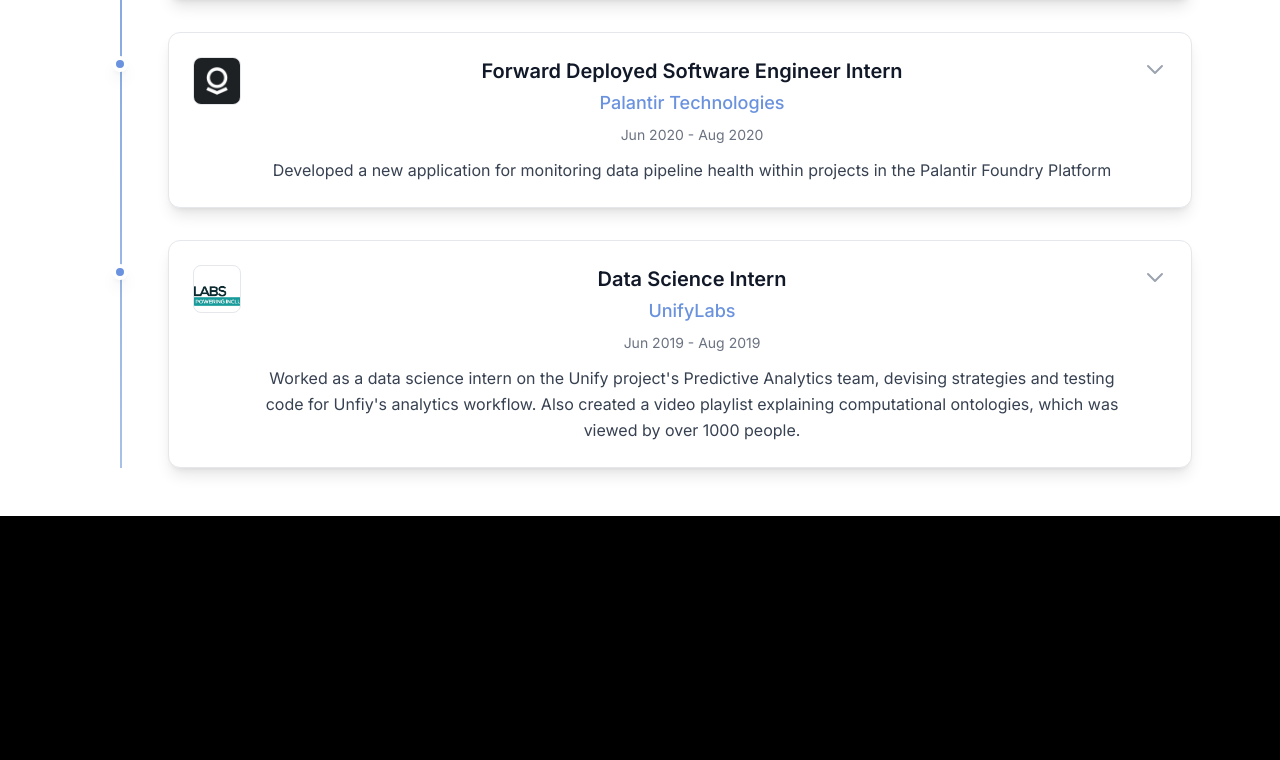
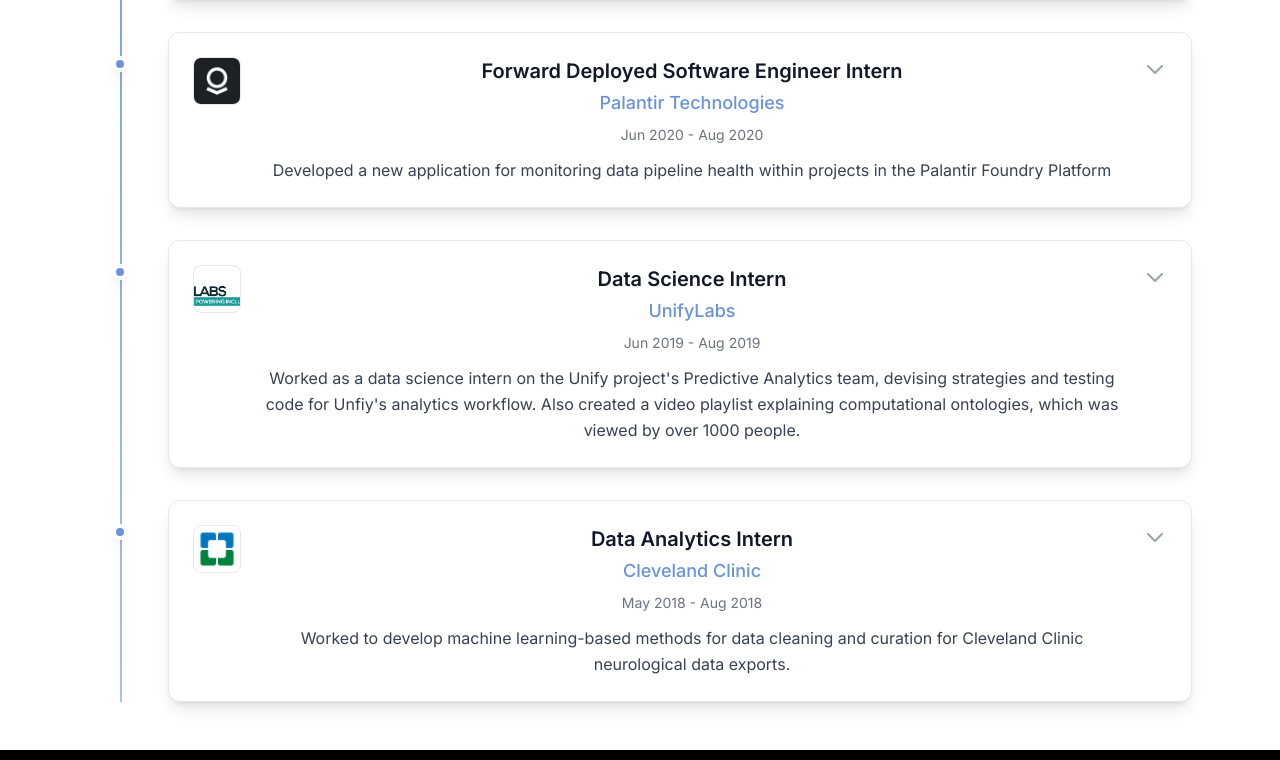
Before and after one commit to aidris21/aidris.com, a React (Create React App) app: page /work in a window 1280 px wide. Shown: the part 910-1670 px from the top of the page. Before the commit the page ends 1436 px from the top, so only its background shows below. Built offline with nearby package versions, Linux system fonts and the light colour scheme.

Commit message:
add external links, update experience

```diff
--- a/package.json
+++ b/package.json
@@ -3,6 +3,7 @@
   "version": "0.1.0",
   "private": true,
   "dependencies": {
+    "@dhaiwat10/react-link-preview": "^1.15.0",
     "@testing-library/jest-dom": "^5.17.0",
     "@testing-library/react": "^13.4.0",
     "@testing-library/user-event": "^13.5.0",
--- a/src/components/work/ExperienceTab.tsx
+++ b/src/components/work/ExperienceTab.tsx
@@ -5,6 +5,7 @@
 import palantir_technologies_logo from '../../assets/logos/palantir_technologies_logo.jpeg';
 import dayjs from 'dayjs';
 import unifylabs_logo from '../../assets/logos/unify_labs_logo_tagline_med.original.png';
+import cleveland_clinic_logo from '../../assets/logos/cleveland_clinic_logo.jpeg';
 
 const ExperienceTab: React.FC = () => {
   const [expandedCard, setExpandedCard] = useState<string | null>(null);
@@ -19,7 +20,7 @@
       startDate: dayjs('2024-06-24'),
       endDate: null,
       summary: 'Developing a platform of applications utilizing inspection, process, and operational data to optimize capital expenditures at industrial facilities.',
-      description: 'TODO'
+      description: "At Gecko I've both contributed to and led major product developments in the effort of building a platform, Cantilever, that serves as the central solution for maintaining and improving asset integrity, capital maintenance decisions, and process optimization. I've led made major contributions to the core asset maintenance planning product, and led the development of products to automate aspects of the inspection and report delivery process. Most recently, I've created a mobile application that serves as extension of the Cantilever platform, for the purpose of collecting non-robotic data from the field directl into the core platform.  "
     },
     {
       id: '2',
@@ -29,7 +30,14 @@
       startDate: dayjs('2021-08-09'),
       endDate: dayjs('2024-05-23'),
       summary: 'Led multiple teams of engineers in both healthcare and manufacturing verticals, deploying novel applications within Palantir Foundry to develop digital twins of their operations.',
-      description: "As a Technical Lead at Palantir Technologies, I worked with multiple clients in the healthcare industry to build solutions optimizing hospital operations to deliver care to more patients, and led the integration of multiple legacy data systems, and subsequently led the development of software solutions to increase patient capacity by forecasting hospital patient demand, allocating nursing staff based on patient need, and optimizing operating room schedules, leveraging a robust ontology and machine learning models. I've also worked with a Fortune 500 manufacturing client to automate multiple business processes, including large-scale ERP data migrations, order fulfillment, and enterprise rebate programs. The former created a 10M+ enterprise deal, and the latter created a 30M+ enterprise deal."
+      description: "As a Technical Lead at Palantir Technologies, I worked with multiple clients in the healthcare industry to build solutions optimizing hospital operations to deliver care to more patients, and led the integration of multiple legacy data systems, and subsequently led the development of software solutions to increase patient capacity by forecasting hospital patient demand, allocating nursing staff based on patient need, and optimizing operating room schedules, leveraging a robust ontology and machine learning models. I've also worked with a Fortune 500 manufacturing client to automate multiple business processes, including large-scale ERP data migrations, order fulfillment, and enterprise rebate programs. The former created a 10M+ enterprise deal, and the latter created a 30M+ enterprise deal.",
+      externalFeatures: [{
+        url: 'https://www.cnbc.com/2023/06/17/palantir-hospital-operations-platform-accounts-for-10percent-of-revenue.html',
+        title: 'Palantir Hospital Operations Platform Accounts for 10% of Revenue'
+      }, {
+        url: "https://www.youtube.com/watch?v=5uE_bY85bGU",
+        title: 'Palantir Hospital Operations at Cleveland Clinic'
+      }]
     },
     {
       id: '3',
@@ -49,8 +57,25 @@
       startDate: dayjs('2019-06-01'),
       endDate: dayjs('2019-08-01'),
       summary: 'Worked as a data science intern on the Unify project\'s Predictive Analytics team, devising strategies and testing code for Unfiy\'s analytics workflow. Also created a video playlist explaining computational ontologies, which was viewed by over 1000 people.',
-      description: 'Worked as a data science intern on the Unify project\'s Predictive Analytics team, devising strategies and testing code for Unfiy\'s analytics workflow. Also created a video playlist explaining computational ontologies, which was viewed by over 1000 people.'
+      description: 'Worked as a data science intern on the Unify project\'s Predictive Analytics team, devising strategies and adding automated testing for Unfiy\'s analytics workflow. In addition, worked on Unify\'s ontology product, with the aim of building a core data asset useable by other non-profit organizations.  Also created a video playlist explaining computational ontologies, intended to be used within the company. Both videos have now amassed a combined 45,000 views',
+      externalFeatures: [{
+        url: 'https://www.youtube.com/watch?v=-bSYWBG_ayM',
+        title: 'Ontology Explainer Video'
+      }, {
+        url: 'https://www.youtube.com/watch?v=akz0Me7Mdmg',
+        title: 'Protege Tutorial Video'
+      }]
     },
+    {
+      id: '5',
+      company: 'Cleveland Clinic',
+      position: 'Data Analytics Intern',
+      logo: cleveland_clinic_logo,
+      startDate: dayjs('2018-05-30'),
+      endDate: dayjs('2018-08-01'),
+      summary: 'Worked to develop machine learning-based methods for data cleaning and curation for Cleveland Clinic neurological data exports.',
+      description: 'Worked to develop machine learning-based methods for more automatic data cleaning for datasets of medical images for neurological patients. This data was to be used for training predictive models for neurological conditions based on MRI images, and needed to be curated automatically for supervised learning. In addition, worked to better understand state-of-the-art imaging machine-learning models for future use by the research group. '
+    }
   ];
 
   const toggleCard = (id: string) => {
@@ -84,6 +109,7 @@
               }}
               summary={experience.summary}
               description={experience.description}
+              externalFeatures={experience.externalFeatures}
               isExpanded={expandedCard === experience.id}
               onToggle={() => toggleCard(experience.id)}
               isLast={index === experiences.length - 1}
--- a/src/components/work/TimelineCard.tsx
+++ b/src/components/work/TimelineCard.tsx
@@ -1,5 +1,7 @@
 import dayjs from 'dayjs';
 import React from 'react';
+import { LinkPreview } from '@dhaiwat10/react-link-preview';
+import { ExternalFeature } from '../../types/work';
 
 interface TimelineCardProps {
   id: string;
@@ -12,6 +14,7 @@
   };
   summary: string;
   description: string;
+  externalFeatures?: ExternalFeature[];
   isExpanded: boolean;
   onToggle: () => void;
   isLast?: boolean;
@@ -24,6 +27,7 @@
   dateRange,
   summary,
   description,
+  externalFeatures,
   isExpanded,
   onToggle,
   isLast = false
@@ -90,6 +94,37 @@
             <div className="pt-4">
               <h4 className="text-lg font-medium text-gray-900 mb-3">Details</h4>
               <p className="text-gray-700 leading-relaxed whitespace-pre-line">{description}</p>
+
+              {externalFeatures && externalFeatures.length > 0 && (
+                <div className="mt-6">
+                  <h5 className="text-md font-medium text-gray-900 mb-4">Features</h5>
+                  <div className="space-y-4">
+                    {externalFeatures.map((externalFeature, index) => (
+                      <div key={index} className="border border-gray-200 rounded-lg overflow-hidden">
+                        <LinkPreview
+                          url={externalFeature.url}
+                          width="100%"
+                          borderRadius="8px"
+                          showLoader={true}
+                          fallback={
+                            <div className="p-4 bg-gray-50 border border-gray-200 rounded-lg">
+                              <p className="text-gray-600">{externalFeature.title}</p>
+                              <a
+                                href={externalFeature.url}
+                                target="_blank"
+                                rel="noopener noreferrer"
+                                className="text-[#6a92de] hover:underline"
+                              >
+                                View →
+                              </a>
+                            </div>
+                          }
+                        />
+                      </div>
+                    ))}
+                  </div>
+                </div>
+              )}
             </div>
           </div>
         )}
--- a/src/types/work.ts
+++ b/src/types/work.ts
@@ -11,6 +11,11 @@
   projects: string[];
 }
 
+export interface ExternalFeature {
+  url: string;
+  title: string;
+}
+
 export interface Experience {
   id: string;
   company: string;
@@ -20,6 +25,7 @@
   endDate: dayjs.Dayjs | null;
   summary: string;
   description: string;
+  externalFeatures?: ExternalFeature[];
 }
 
 export interface Education {
```
Also changed, not shown: 1 other file (tests, documents, lock files or other folders).
